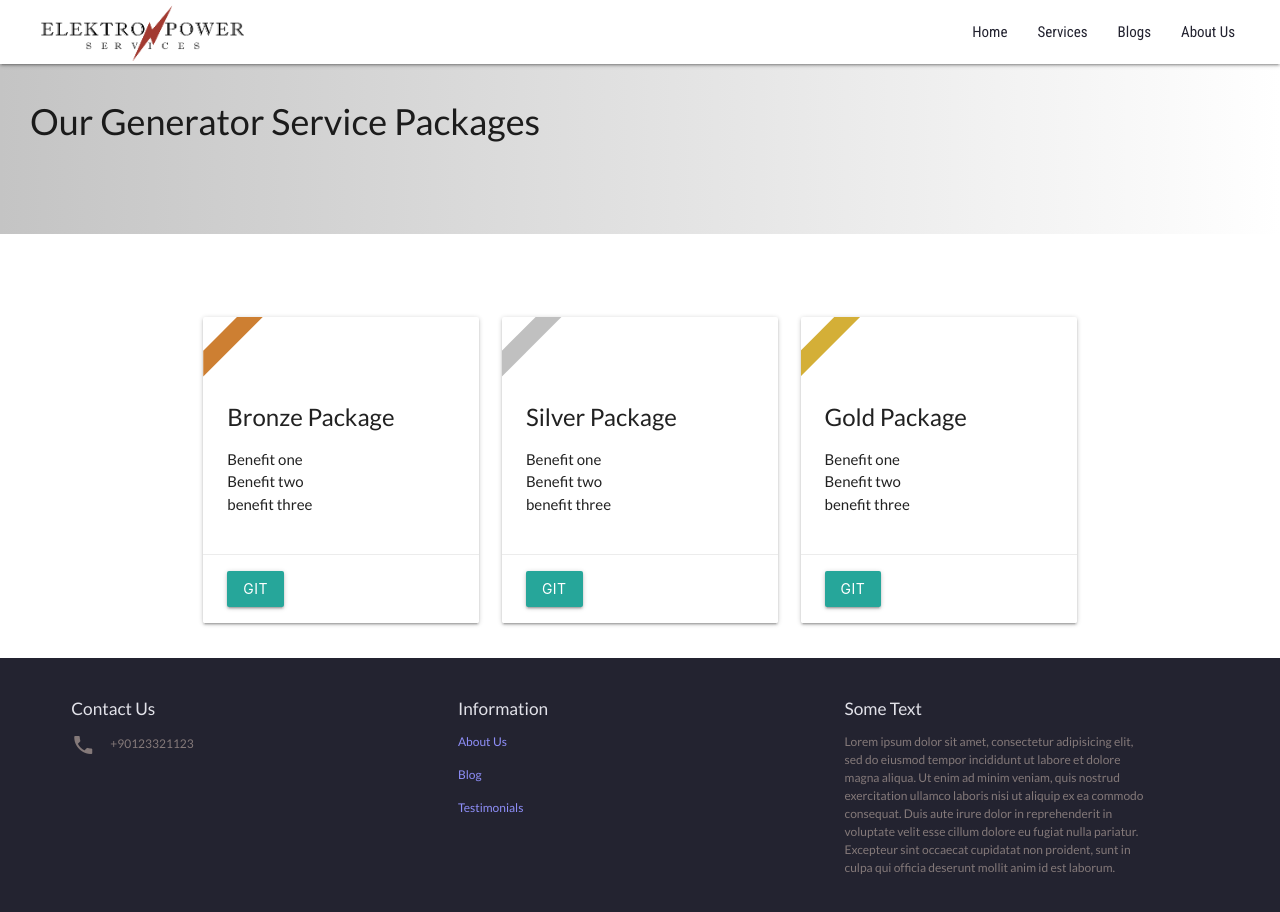
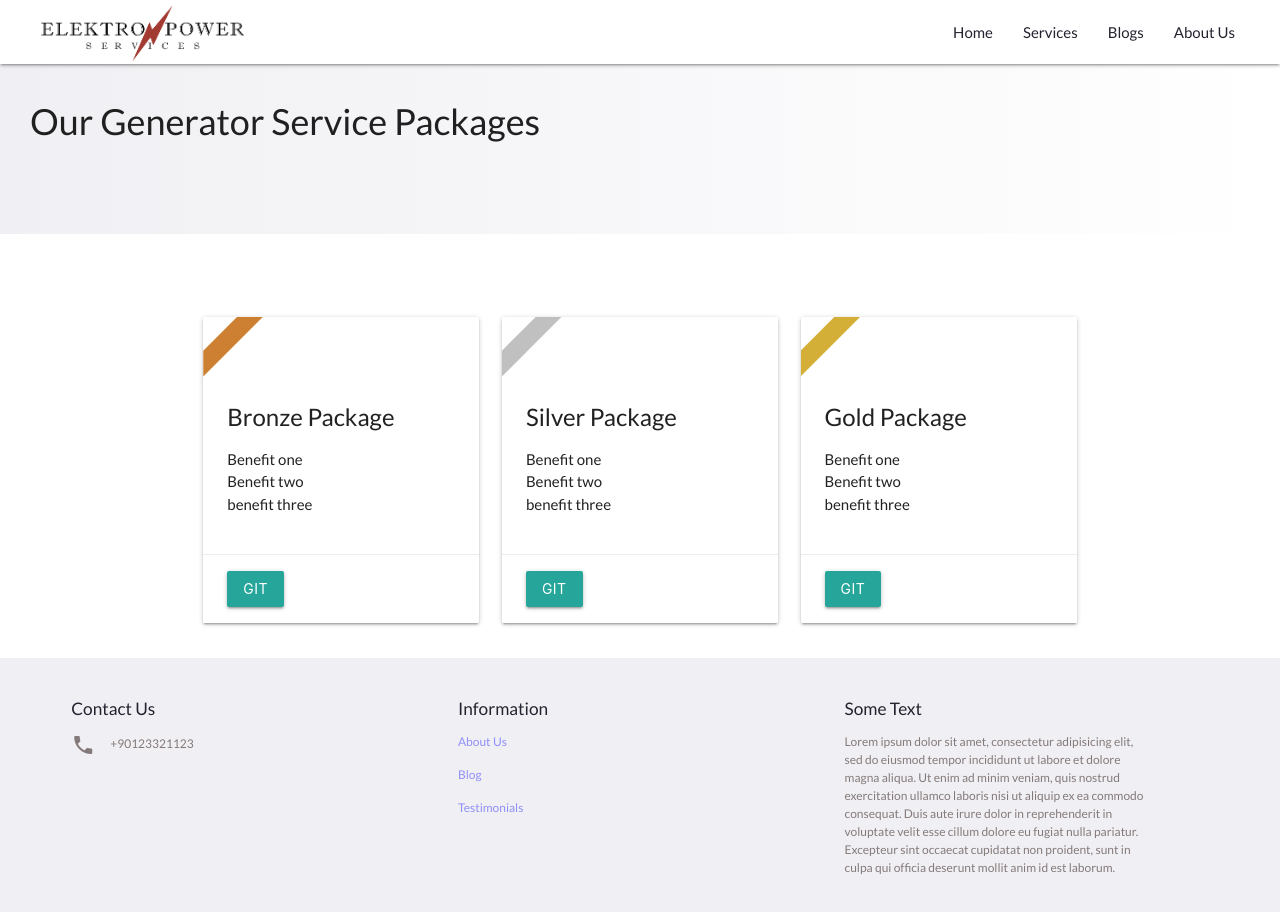
Before and after one commit to pwnflakes25/elektroPower, an Angular app: page /generator in a window 1280 px wide. Shown: the top 912 px of the page. Built offline with nearby package versions, Linux system fonts and the light colour scheme.

Commit message:
design tweaks, removed box-shadows for different component, fixed active button for the quote form

```diff
--- a/src/app/footer/footer.component.scss
+++ b/src/app/footer/footer.component.scss
@@ -1,6 +1,6 @@
 .footer {
-  background-color: #232330;
-  color: #E2E2E9;
+  background-color: #f0f0f4;
+  color: #232330;
   padding: 2rem;
   padding-left: 4rem;
   padding-right: 4rem;
--- a/src/app/header/header.component.scss
+++ b/src/app/header/header.component.scss
@@ -1,10 +1,17 @@
 
 .nav-wrapper {
-  // background: linear-gradient(118.86deg, #232A30 0%, #2A2330 83.48%);
-  background: white;
   padding-left: 2rem;
   padding-right: 2rem;
 }
+
+nav {
+  background-color: white;
+}
+
+nav ul li a{
+  font-family: 'Lato', sans-serif;
+}
+
 
 .blue-text li a {
   color: #232330;
--- a/src/app/homePage/blog-list/blog-list.component.scss
+++ b/src/app/homePage/blog-list/blog-list.component.scss
@@ -3,6 +3,7 @@
   position: relative;
   width: 100%;
   cursor: pointer;
+  box-shadow: none;
 }
 
 .content {
--- a/src/app/homePage/home/home.component.html
+++ b/src/app/homePage/home/home.component.html
@@ -28,7 +28,7 @@
         <div class="heading">Expertise in Power Systems for over a decade</div>
         <div class="subheading">Est. 2008</div>
         <div class="buttonWrapper">
-          <div class="darkButton">Learn More</div>
+          <div class="darkButton" routerLink="/about">Learn More</div>
         </div>
      </div>
 
@@ -53,7 +53,7 @@
           <div class="heading ">Switching to Solar has never been easier!</div>
           <div class="subheading">Check our affordable packages now</div>
         </div>
-        <div class="buttonWrapperLeft col s12 m2"><div class="darkButton" [routerLink]="['/solar']">Packages</div></div>
+        <div class="buttonWrapperLeft col s12 m2"><div class="darkButton" [routerLink]="['/solar']" disabled="disabled">Packages</div></div>
       </div>
       <div class="row" id="cardContainer">
         <div class="displayBox col s12 m4">
--- a/src/app/homePage/home/home.component.scss
+++ b/src/app/homePage/home/home.component.scss
@@ -377,13 +377,13 @@
 #partnerSection {
   background: linear-gradient(180deg, #F0F0F4 0%, #FFFFFF 47.83%);
   padding: 0px;
-  padding-top: 2rem;
 }
 
 
 #partnerSection .partnerImages {
   height: 300px;
-  margin-bottom: 2rem;
+  margin-top: 4rem;
+  margin-bottom: 4rem;
   background-image: url('/assets/images/clients.png');
   background-position: center;
   background-repeat: no-repeat;
--- a/src/app/homePage/quote-form/quote-form.component.html
+++ b/src/app/homePage/quote-form/quote-form.component.html
@@ -38,7 +38,7 @@
          <label>Interested Package</label>
        </div>
      </div>
-    <button type="submit" class="darkButton" [disabled]="!quoteForm.valid">Submit</button>
+    <button type="submit" class="submitButton" [disabled]="!quoteForm.valid">Submit</button>
     </form>
     <p>*You will be contacted on the next working day</p>
   </div>
--- a/src/app/homePage/quote-form/quote-form.component.scss
+++ b/src/app/homePage/quote-form/quote-form.component.scss
@@ -1,5 +1,6 @@
 .card {
   padding: 4rem;
+  box-shadow: none;
 }
 
 .bigLabel {
@@ -46,14 +47,12 @@ select option {
   box-shadow: 0 1px 0 0 #000;
 }
 
-
-.darkButton {
-	border-radius:16px;
+.submitButton {
+	border-radius: 2px;
 	border:2px solid #232330;
 	display:inline-block;
 	cursor:pointer;
 	color:#232330;
-	font-family: 'Roboto Condensed', sans-serif;
 	font-size:17px;
 	padding:16px 31px;
   letter-spacing: 2px;
@@ -61,21 +60,24 @@ select option {
   transition: all .2s ease;
   -webkit-transition: all .2s ease;
 }
-.darkButton:hover:enabled {
+
+.submitButton:hover:enabled {
 	background-color: #232330;
   color: #ffffff;
 }
 
-.darkButton:disabled{
+.submitButton:disabled{
   border-color: grey;
   color: grey;
   cursor: default;
 }
 
-.darkButton:active:enabled {
+.submitButton:active:enabled {
 	position:relative;
 	top:1px;
 }
+
+
 
 @media only screen and (max-width: 600px) {
   .card {
--- a/src/app/homePage/testimonial/testimonial.component.html
+++ b/src/app/homePage/testimonial/testimonial.component.html
@@ -2,7 +2,7 @@
   <div class="carousel">
       <a class="carousel-item" *ngFor="let item of testimonials; let i = index; trackBy: trackByFn;">
         <div class="card">
-          <div class="personImage" [style.background-image]="'url('+item.imageUrl+')'">
+            <div class="personImage z-depth-4" [style.background-image]="'url('+item.imageUrl+')'">
           </div>
          <div class="card-content">
             <i class="large material-icons">format_quote</i>
--- a/src/app/homePage/testimonial/testimonial.component.scss
+++ b/src/app/homePage/testimonial/testimonial.component.scss
@@ -13,9 +13,6 @@
   display: flex;
   max-height: 15rem;
   flex-direction: column;
-  border-top-color: #8F8FF9;
-  border-top-style: solid;
-  border-top-width: 4px;
   background-color: white;
   color: #232330;
 }
@@ -30,7 +27,7 @@
 
 
 .personImage {
-  width: 7rem;
+  width: 8rem;
   height: 8rem;
   border-radius: 50%;
   margin-top: -5rem;
@@ -39,6 +36,7 @@
   background-size: cover;
   background-position: center;
 }
+
 
 .card-content p {
   margin-top: 2rem;
--- a/src/styles.scss
+++ b/src/styles.scss
@@ -5,7 +5,7 @@ height: 100%;
 scroll-behavior: smooth;
 }
 body {
-  margin: 0; font-family: 'Lato', sans-serif;;
+  margin: 0; font-family: 'Lato', sans-serif;
  }
 
  .lightButton {
@@ -15,7 +15,6 @@ body {
  	display:inline-block;
  	cursor:pointer;
  	color: #ffffff;
-   font-family: 'Roboto Condensed', sans-serif;
  	font-size:17px;
  	padding: 10px 20px;
    letter-spacing: 2px;
@@ -39,7 +38,6 @@ body {
  	display:inline-block;
  	cursor:pointer;
  	color:#232330;
- 	font-family: 'Roboto Condensed', sans-serif;
  	font-size:17px;
  	padding: 10px 20px;
    letter-spacing: 2px;
@@ -47,10 +45,12 @@ body {
    transition: all .2s ease;
    -webkit-transition: all .2s ease;
  }
+
  .darkButton:hover {
  	background-color: #232330;
    color: #ffffff;
  }
+
  .darkButton:active {
  	position:relative;
  	top:1px;
@@ -59,7 +59,7 @@ body {
  .titleBox {
    padding: 3rem;
    background: rgb(196,196,196);
-   background: linear-gradient(90deg, rgba(196,196,196,1) 0%, rgba(255,255,255,1) 100%);
+   background: linear-gradient(90deg, #f0f0f4 0%, rgba(255,255,255,1) 100%);
  }
 
  .bigLabel {
```
